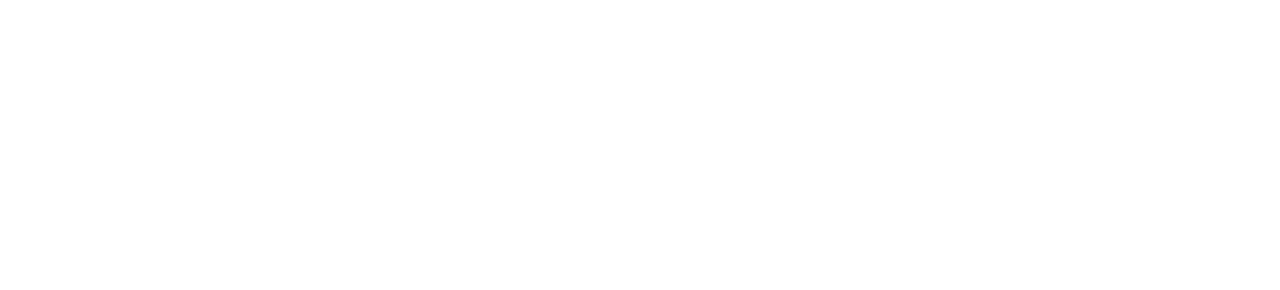
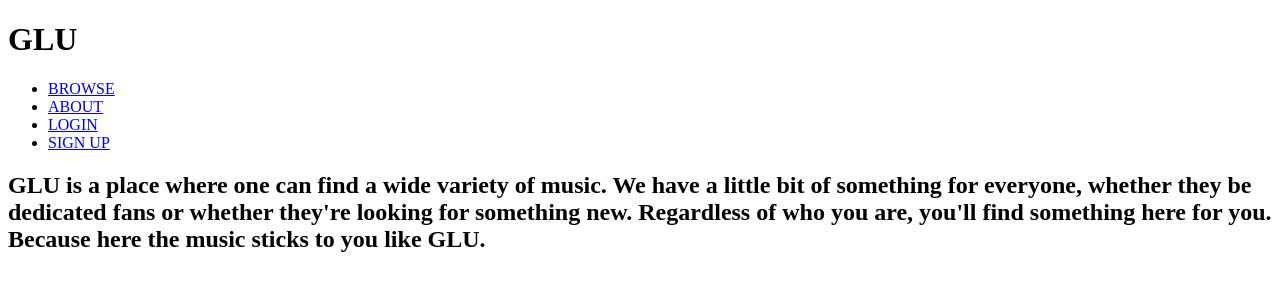
Before and after one commit to JorgeHerreraJr/MusicStreamingSite, a plain HTML site: page html/index.html in a window 1280 px wide. Drawn offline with Linux system fonts and the light colour scheme.

Commit message:
Added navigation links and brand name. Navbar HTML, in other words.

```diff
--- a/html/index.html
+++ b/html/index.html
@@ -1,13 +1,30 @@
 <!DOCTYPE html>
 <html lang="en">
+
 <head>
     <meta charset="UTF-8">
     <meta http-equiv="X-UA-Compatible" content="IE=edge">
     <meta name="viewport" content="width=device-width, initial-scale=1.0">
     <title>Home</title>
 </head>
+
 <body>
+    <header>
+        <h1>GLU</h1>
+        <ul>
+            <li><a href="#">BROWSE</a></li>
+            <li><a href="#">ABOUT</a></li>
+            <li><a href="#">LOGIN</a></li>
+            <li><a href="#">SIGN UP</a></li>
+        </ul>
+    </header>
+    <h2>GLU is a place where one can find a wide variety of music.
+        We have a little bit of something for everyone, whether they be dedicated fans or whether they're looking for
+        something new.
+        Regardless of who you are, you'll find something here for you. Because here the music sticks to you like GLU.
+    </h2>
 
 
 </body>
+
 </html>
```
